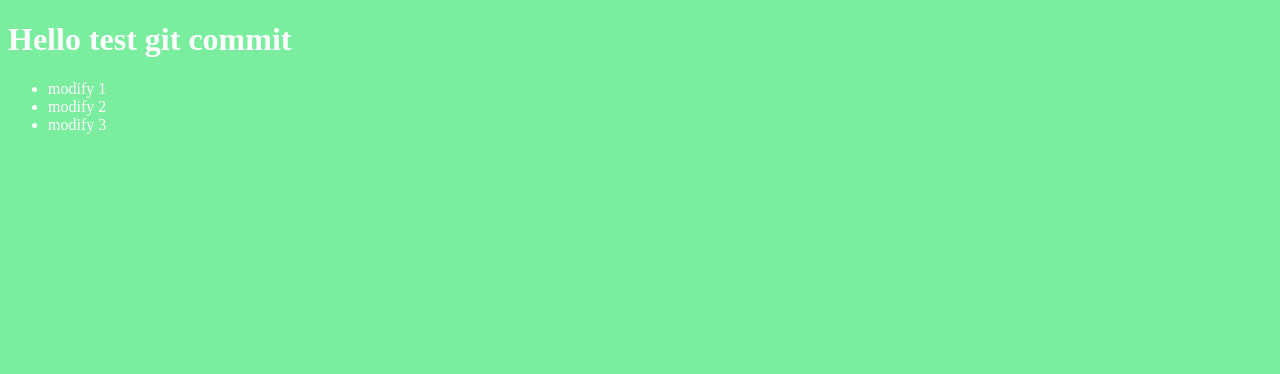
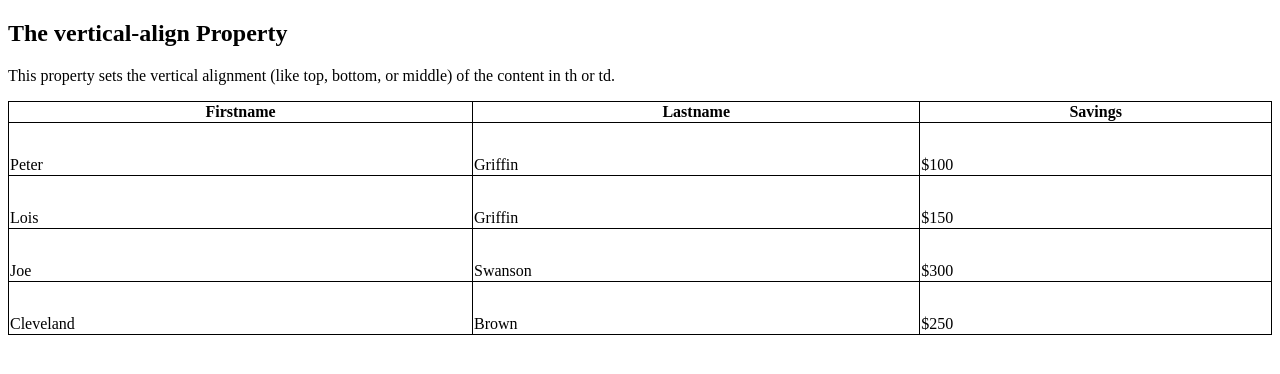
Before and after one commit to badrmtrl/hello-test, a plain HTML site: page index.html in a window 1280 px wide. Drawn offline with Linux system fonts and the light colour scheme.

Commit message:
change to table test

```diff
--- a/index.html
+++ b/index.html
@@ -1,23 +1,53 @@
 <!DOCTYPE html>
 <html>
-  <head>
-    <title>
-	<meta charset="utf-8">
-	</title>
-  </head>
-  <style>
-    body {background:#7bed9f;
-	      color:white;}
-  </style>
-  <body>
-    <h1>Hello test git commit </h2>
+<head>
+<style>
+table, td, th {
+  border: 1px solid black;
+}
 
-	<div>
-	  <ul>
-	    <li> modify 1</li>
-		<li> modify 2</li>
-		<li> modify 3</li>
-	  </ul>
-	</div>
-  </body>
+table {
+  border-collapse: collapse;
+  width: 100%;
+}
+
+td {
+  height: 50px;
+  vertical-align: bottom;
+}
+</style>
+</head>
+<body>
+
+<h2>The vertical-align Property</h2>
+<p>This property sets the vertical alignment (like top, bottom, or middle) of the content in th or td.</p>
+<table>
+  <tr>
+    <th>Firstname</th>
+    <th>Lastname</th>
+    <th>Savings</th>
+  </tr>
+  <tr>
+    <td>Peter</td>
+    <td>Griffin</td>
+    <td>$100</td>
+  </tr>
+  <tr>
+    <td>Lois</td>
+    <td>Griffin</td>
+    <td>$150</td>
+  </tr>
+  <tr>
+    <td>Joe</td>
+    <td>Swanson</td>
+    <td>$300</td>
+  </tr>
+  <tr>
+    <td>Cleveland</td>
+    <td>Brown</td>
+    <td>$250</td>
+  </tr>
+</table>
+
+</body>
 </html>
```
